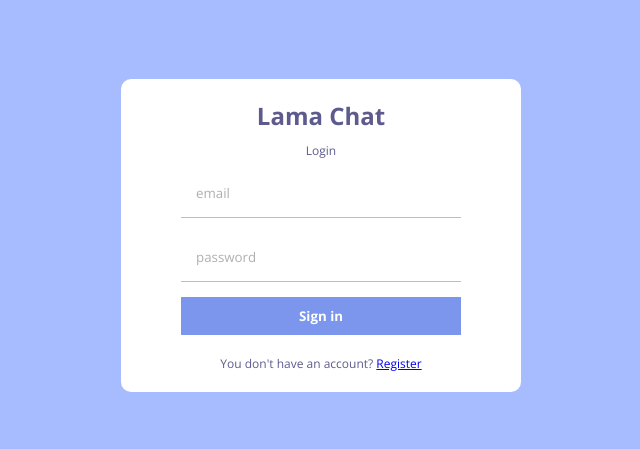
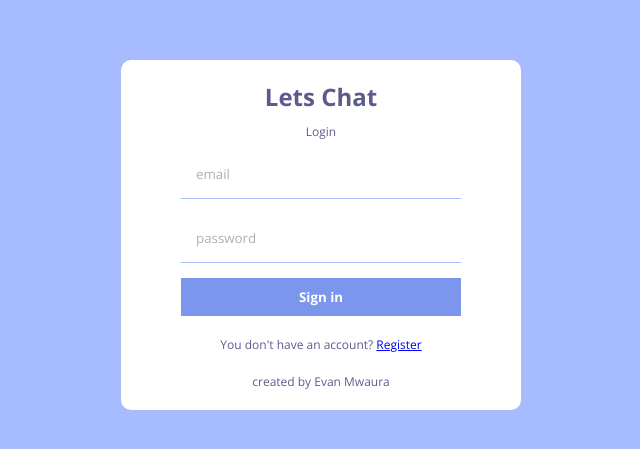
Before and after one commit to Ivan-mwaura/Chat-App--like-chat-, a React (Create React App) app: page /login in a window 1280 px wide. Shown: the part 165-614 px from the top of the page, without its empty margins (319-959 px from the left). Built offline with nearby package versions, Linux system fonts and the light colour scheme; no server answers.

Commit message:
second commit

```diff
--- a/src/components/Navbar.jsx
+++ b/src/components/Navbar.jsx
@@ -8,7 +8,7 @@ const Navbar = () => {
 
   return (
     <div className='navbar'>
-      <span className="logo">Evans Chat</span>
+      <span className="logo"> Lets Chat</span>
       <div className="user">
         <img src={currentUser.photoURL} alt="" />
         <span>{currentUser.displayName}</span>
--- a/src/pages/Login.jsx
+++ b/src/pages/Login.jsx
@@ -22,7 +22,7 @@ const Login = () => {
   return (
     <div className="formContainer">
       <div className="formWrapper">
-        <span className="logo">Lama Chat</span>
+        <span className="logo">Lets Chat</span>
         <span className="title">Login</span>
         <form onSubmit={handleSubmit}>
           <input type="email" placeholder="email" />
@@ -31,6 +31,7 @@ const Login = () => {
           {err && <span>Something went wrong</span>}
         </form>
         <p>You don't have an account? <Link to="/register">Register</Link></p>
+        <p>created by Evan Mwaura</p>
       </div>
     </div>
   );
--- a/src/pages/Register.jsx
+++ b/src/pages/Register.jsx
@@ -61,7 +61,7 @@ const Register = () => {
   return (
     <div className="formContainer">
       <div className="formWrapper">
-        <span className="logo">Lama Chat</span>
+        <span className="logo">Lets Chat</span>
         <span className="title">Register</span>
         <form onSubmit={handleSubmit}>
           <input required type="text" placeholder="display name" />
@@ -79,6 +79,7 @@ const Register = () => {
         <p>
           You do have an account? <Link to="/login">Login</Link>
         </p>
+        <p>created by Evan Mwaura</p>
       </div>
     </div>
   );
```
